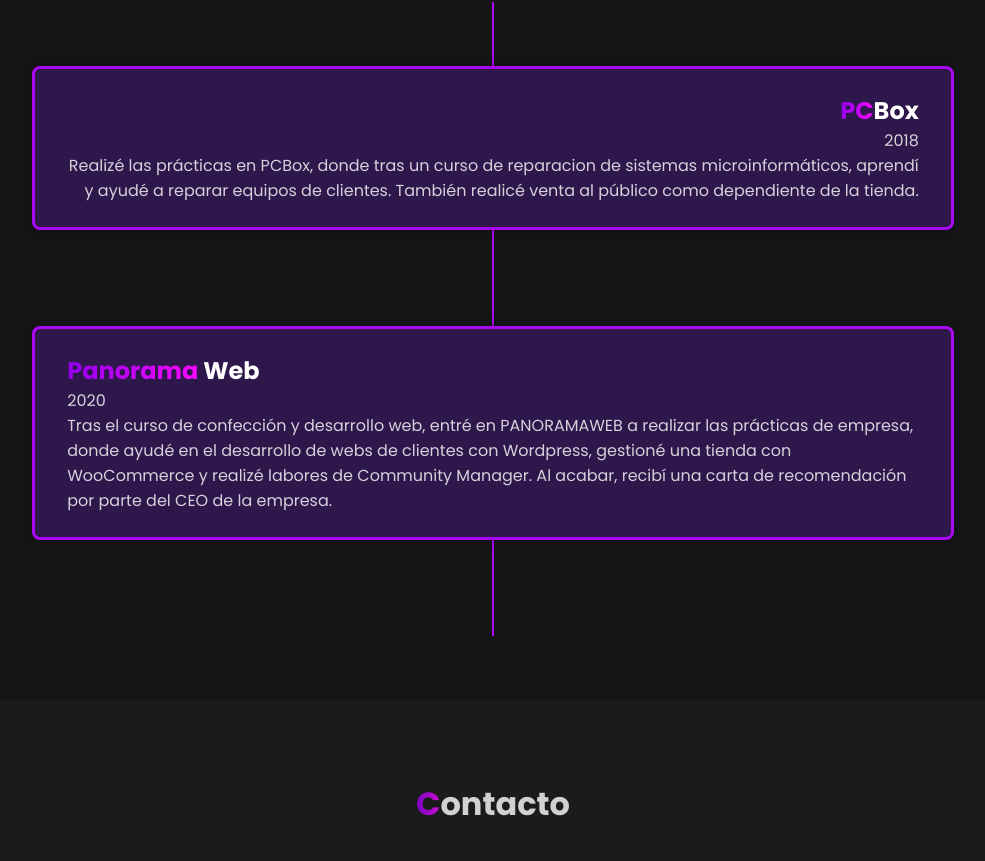
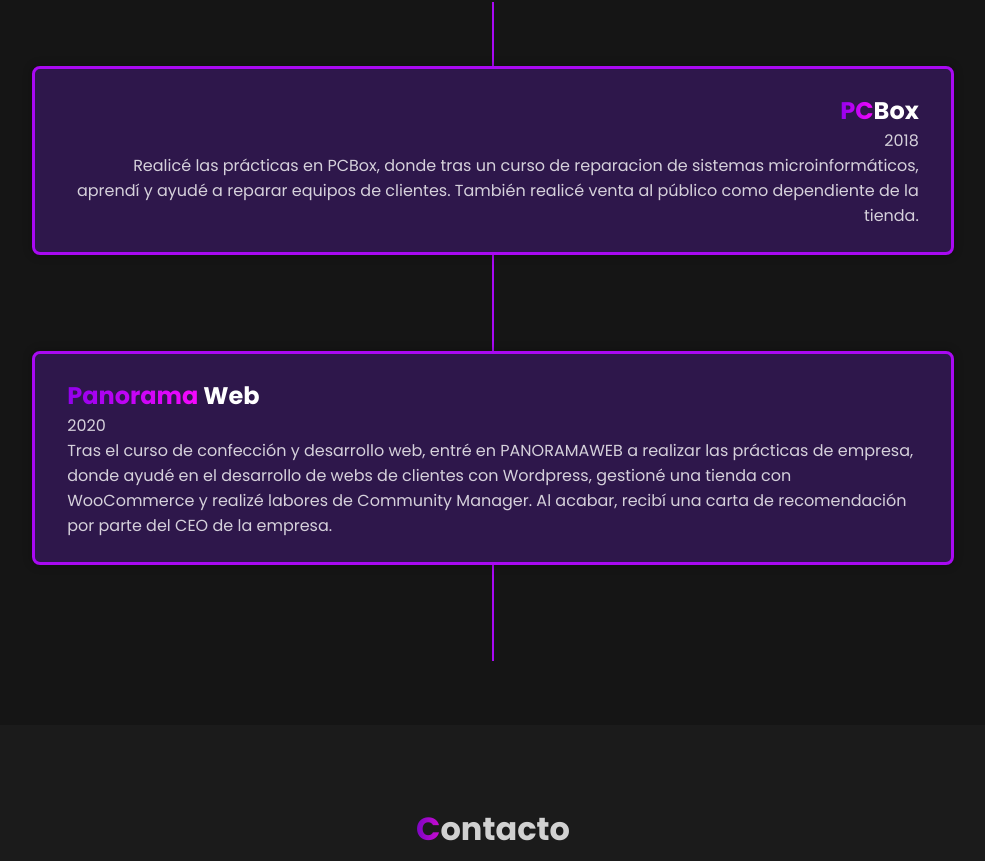
Before and after one commit to JDDev7/jddev_portfolio, a plain HTML site: page index.html in a window 1280 px wide. Shown: the part 3377-4238 px from the top of the page, without its empty margins (147-1132 px from the left). Drawn offline with nearby package versions, Linux system fonts and the light colour scheme.

Commit message:
Arreglada errata

```diff
--- a/index.html
+++ b/index.html
@@ -206,7 +206,7 @@
               <div class="timeline-content">
                 <h1><span>PC</span>Box</h1>
                 <p>2018</p>
-                  <p>Realizé las prácticas en PCBox, donde tras un curso de reparacion de sistemas microinformáticos, aprendí y ayudé a reparar equipos de clientes. También realicé venta al público como dependiente de la tienda.</p>
+                  <p>Realicé las prácticas en PCBox, donde tras un curso de reparacion de sistemas microinformáticos, aprendí y ayudé a reparar equipos de clientes. También realicé venta al público como dependiente de la tienda.</p>
               </div>
           </div>
 
```
